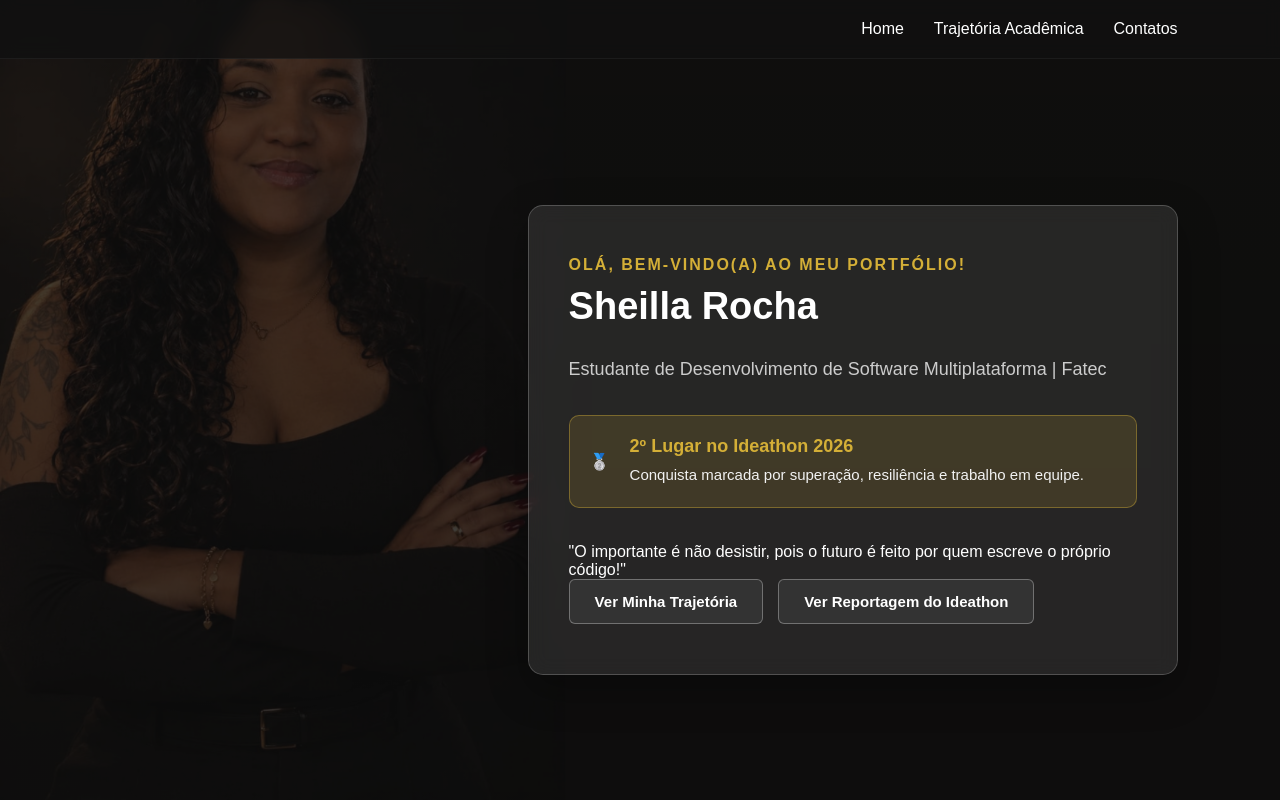
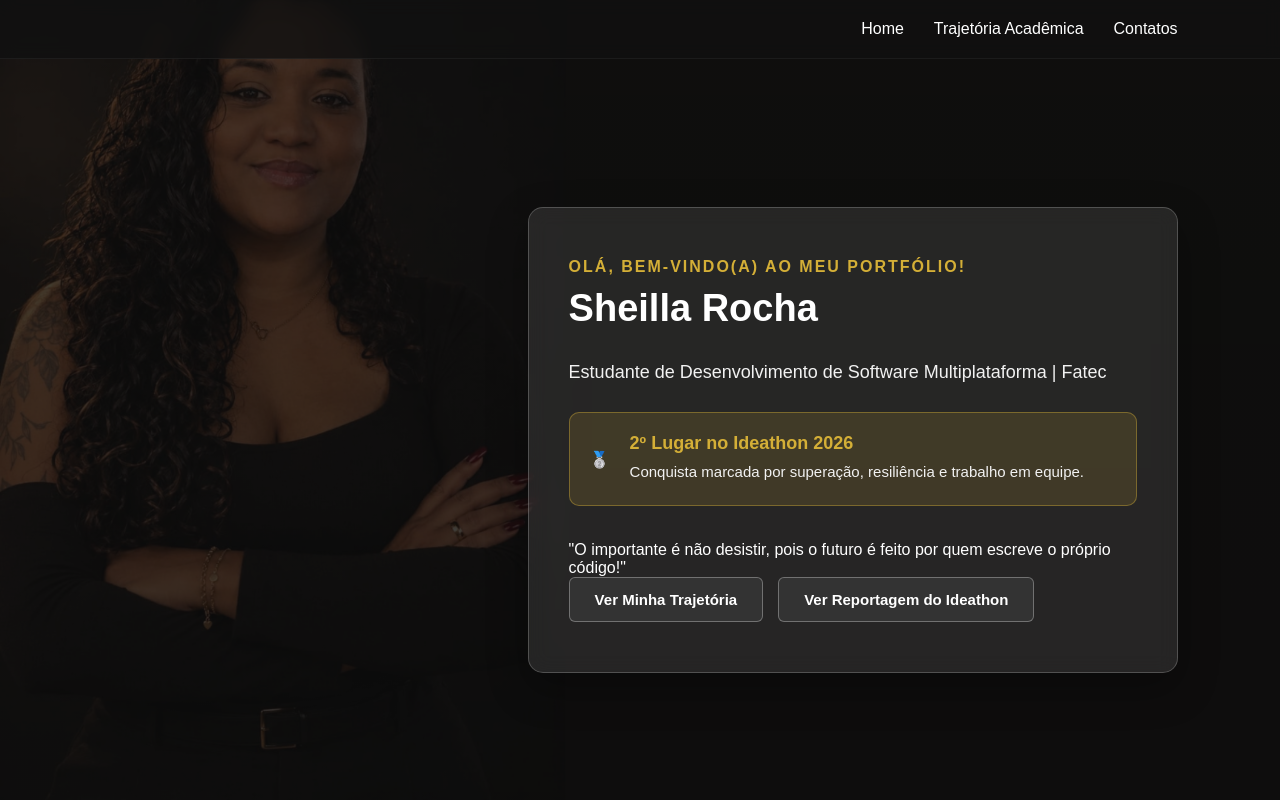
Before and after one commit to SheillaRocha/Desenvolvimento-Sheilla-Rocha, a plain HTML site: page index.html in a window 1280 px wide. Shown: the top 800 px of the page. Drawn offline with Linux system fonts and the light colour scheme.

Commit message:
alteração em escrita do css

```diff
--- a/style.css
+++ b/style.css
@@ -149,9 +149,9 @@
     margin-bottom: 10px;
 }
 .profissao {
-    font-size: 18px !important;
-    color: #cccccc !important;
-    margin-bottom: 30px !important;
+    font-size: 18px;
+    color: #cccccc ;
+    margin-bottom: 30px ;
 }
 .card-conquista {
     display: flex;
@@ -170,6 +170,6 @@
     margin-bottom: 5px;
 }
 .card-conquista p {
-    font-size: 15px !important;
-    margin: 0 !important;
+    font-size: 15px;
+    margin: 0;
 }
```
